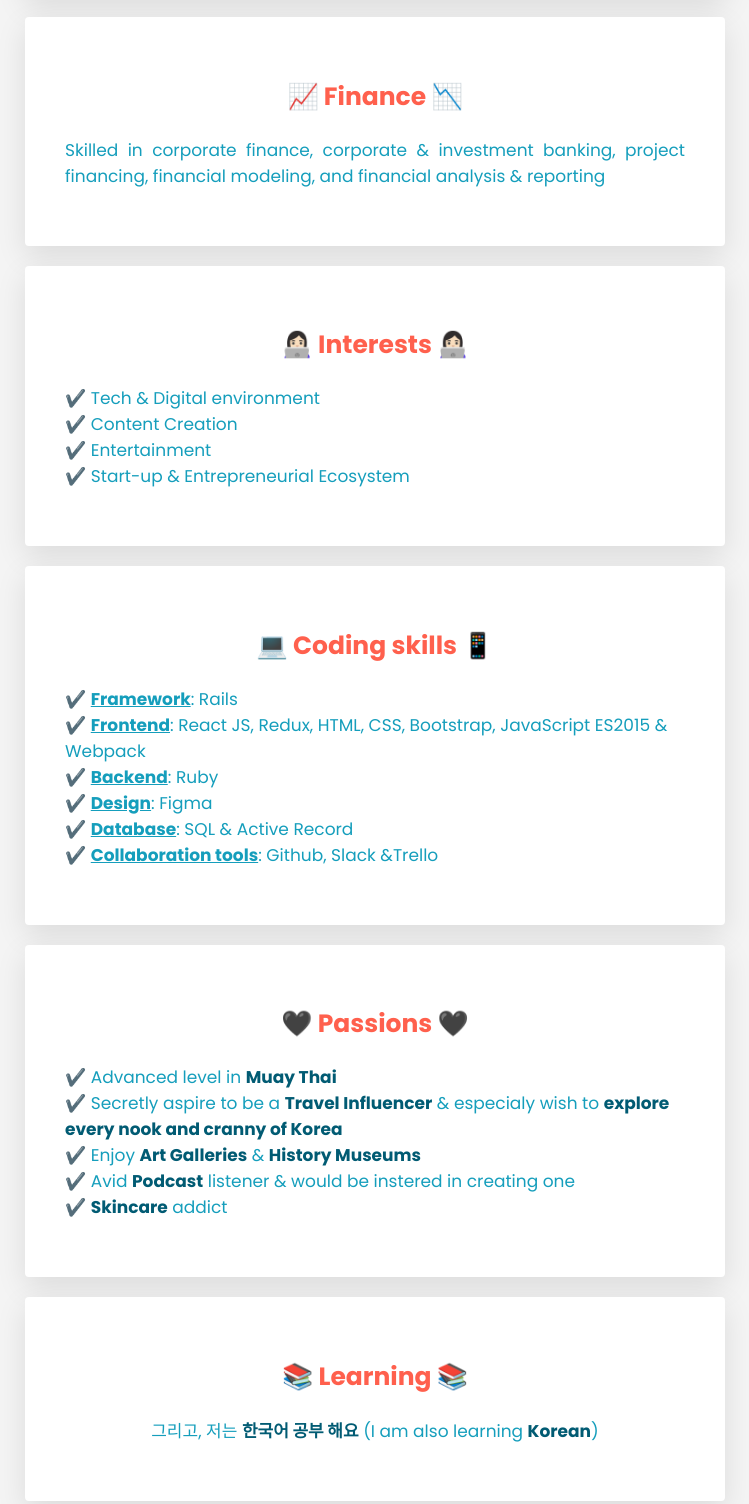
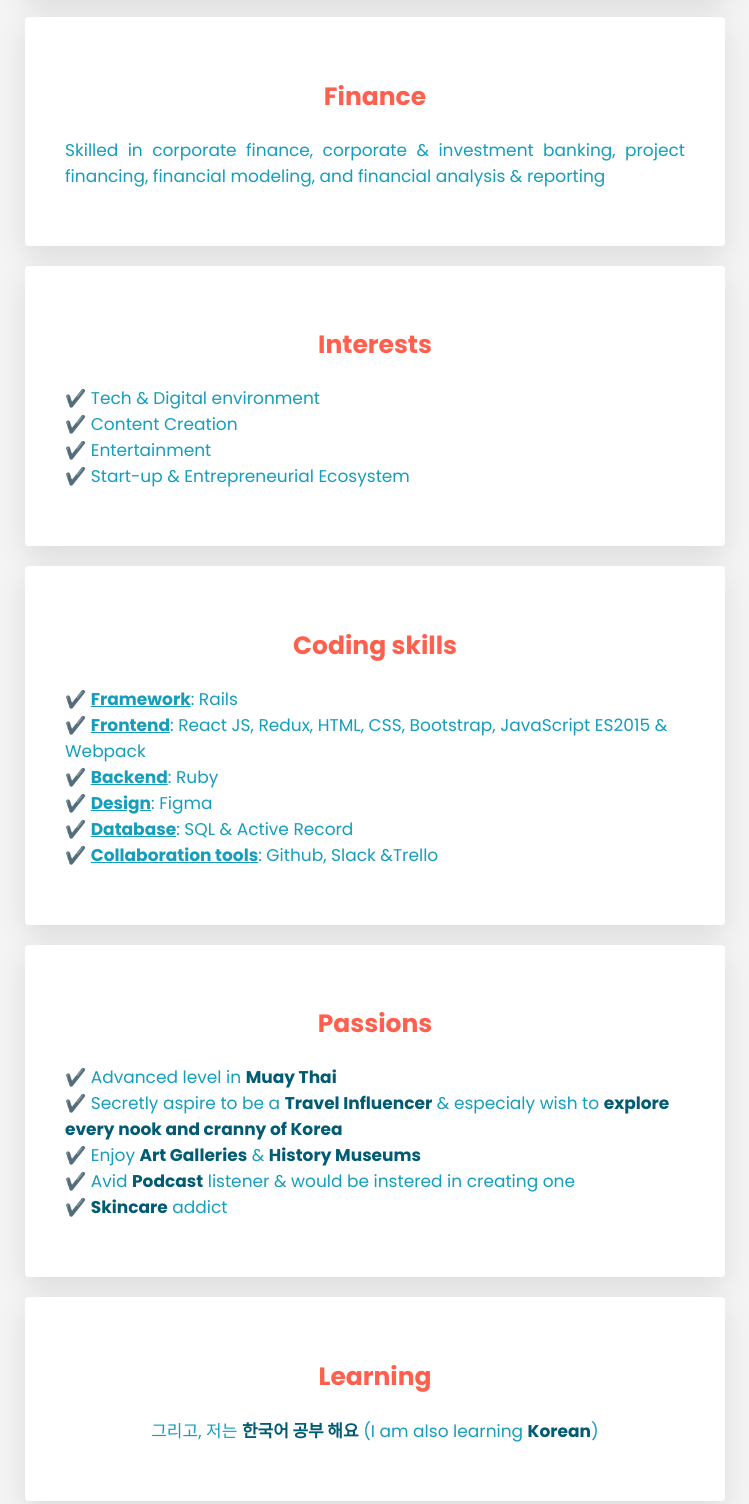
Before and after one commit to rmb-lab/profile, a plain HTML site: page index.html in a window 1280 px wide. Shown: the part 448-1952 px from the top of the page, without its empty margins (265-1014 px from the left). Drawn offline with Linux system fonts and the light colour scheme.

Commit message:
remove emojis

```diff
--- a/index.html
+++ b/index.html
@@ -26,12 +26,12 @@
     </div>
 
     <div class="card-white">
-      <h2>📈 Finance 📉</h2>
+      <h2> Finance </h2>
       <p style="text-align:justify">Skilled in corporate finance, corporate & investment banking, project financing, financial modeling, and financial analysis & reporting</p>
     </div>
 
     <div class="card-white">
-      <h2> 👩🏻‍💻 Interests 👩🏻‍💻</h2>
+      <h2> Interests </h2>
       <p style="text-align:left">
         ✔️ Tech & Digital environment
         <br>
@@ -44,7 +44,7 @@
     </div>
 
     <div class="card-white">
-      <h2>💻 Coding skills 📱</h2>
+      <h2> Coding skills </h2>
       <p style="text-align:left">
         ✔️ <strong style="text-decoration:underline">Framework</strong>: Rails
         <br>
@@ -61,7 +61,7 @@
     </div>
 
     <div class="card-white">
-      <h2>🖤 Passions 🖤</h2>
+      <h2> Passions </h2>
       <p style="text-align:left">
         ✔️ Advanced level in <strong style="color:#015b73">Muay Thai</strong>
         <br>
@@ -76,7 +76,7 @@
     </div>
 
     <div class="card-white">
-      <h2>📚 Learning 📚</h2>
+      <h2> Learning </h2>
       <p>그리고, 저는 <strong style="color:#015b73">한국어 공부 해요</strong> (I am also learning <strong style="color:#015b73">Korean</strong>)</p>
     </div>
 
```
